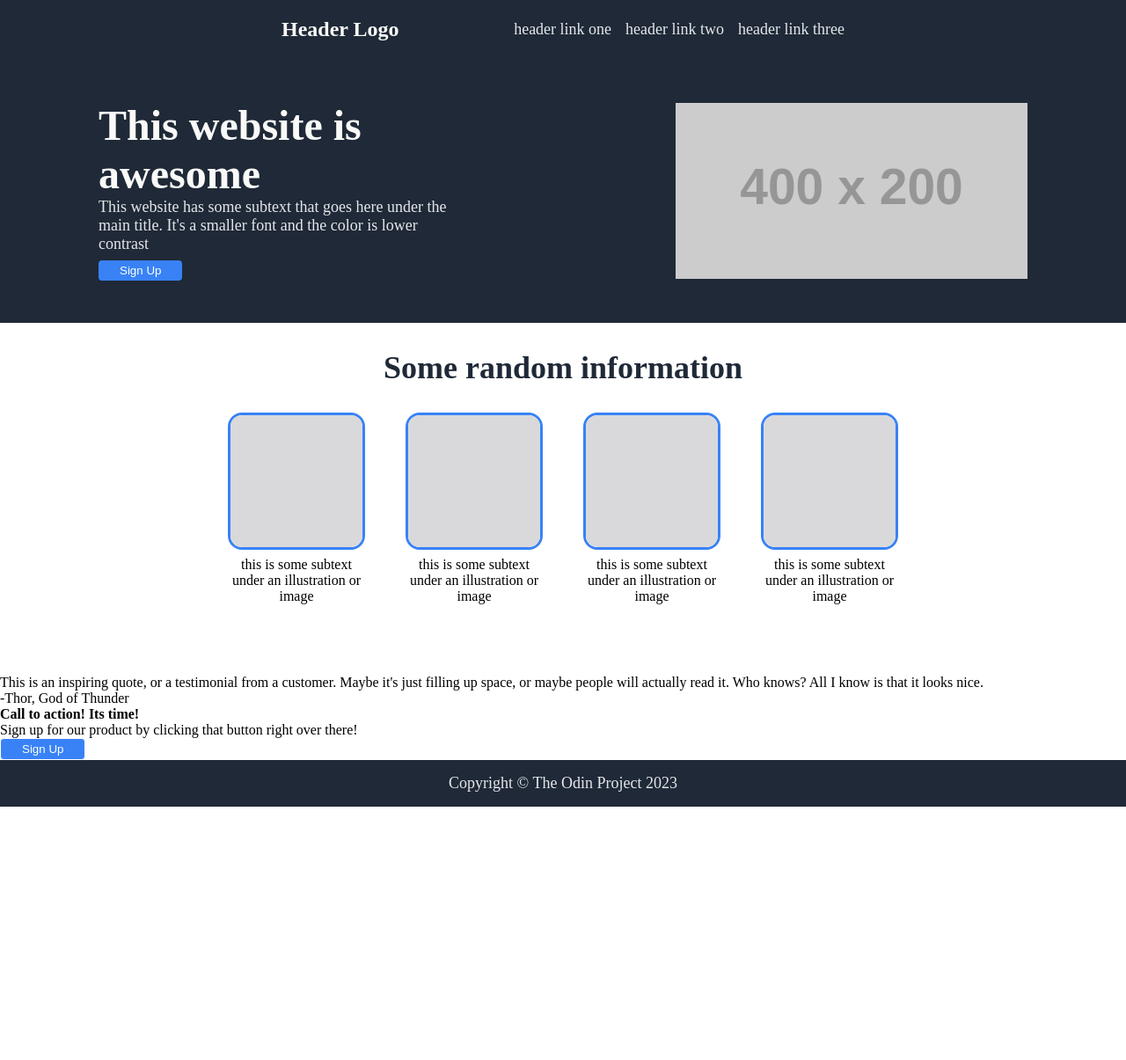
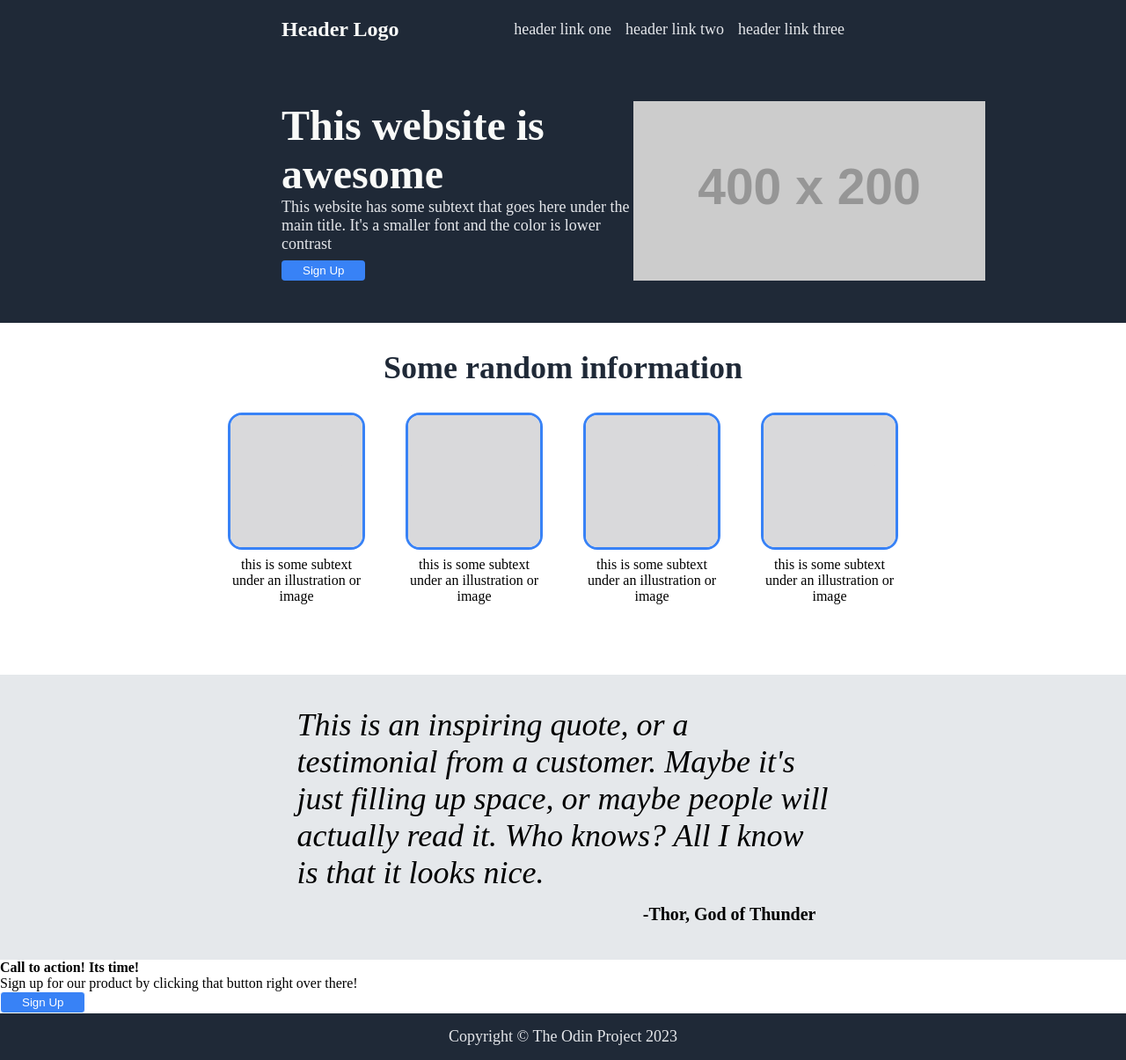
Before and after one commit to griffinamaral98/landing-page, a plain HTML site: page index.html in a window 1280 px wide. Shown: the whole page at 88% size. Before the commit the page ends 917 px from the top, so only its background shows below. Drawn offline with Linux system fonts and the light colour scheme; placeholder pictures from the web are drawn by us.

Commit message:
Styled quote section and fixed hero section width

```diff
--- a/index.html
+++ b/index.html
@@ -18,17 +18,19 @@
       </div>
 
       <div class="hero-container">
+        <div>
           <div class="hero">
             <div class="text-container">
               <div class="hero-title">This website is awesome</div>
               <div class="hero-text">
-              This website has some subtext that goes here under the main title.
-              It's a smaller font and the color is lower contrast
+                This website has some subtext that goes here under the main
+                title. It's a smaller font and the color is lower contrast
               </div>
               <button>Sign Up</button>
             </div>
           </div>
           <img src="https://placehold.co/400x200" alt="" />
+        </div>
       </div>
     </div>
 
@@ -63,13 +65,15 @@
       </div>
     </div>
 
-    <div class="quote">
+    <div class="quote-container">
+      <div class="quote-text">
         <p>
-        This is an inspiring quote, or a testimonial from a customer. Maybe it's
-        just filling up space, or maybe people will actually read it. Who knows?
-        All I know is that it looks nice.
+          This is an inspiring quote, or a testimonial from a customer. Maybe
+          it's just filling up space, or maybe people will actually read it. Who
+          knows? All I know is that it looks nice.
         </p>
         <span>-Thor, God of Thunder</span>
+      </div>
     </div>
 
     <div class="CTA">
--- a/style.css
+++ b/style.css
@@ -78,6 +78,12 @@ a,
   gap: 20%;
 }
 
+.hero-container > div {
+  width: 50%;
+  display: flex;
+  justify-content: space-between;
+}
+
 .text-container {
   width: 400px;
   display: flex;
@@ -136,6 +142,31 @@ a,
   justify-content: center;
 }
 
+/* Quote Section */
+
+.quote-container {
+  background-color: #e5e8eb;
+  padding: 36px;
+}
+
+.quote-text {
+  width: 605px;
+  font-size: 36px;
+  font-weight: lighter;
+  font-style: italic;
+  margin: auto;
+}
+
+.quote-text > span {
+  font-style: normal;
+  font-weight: bold;
+  font-size: 20px;
+  text-align: center;
+  margin-left: 65%;
+}
+
+/* Call to Action */
+
 /* Footer */
 
 .footer {
```
Lines whose indentation alone changed are shown as unchanged.
